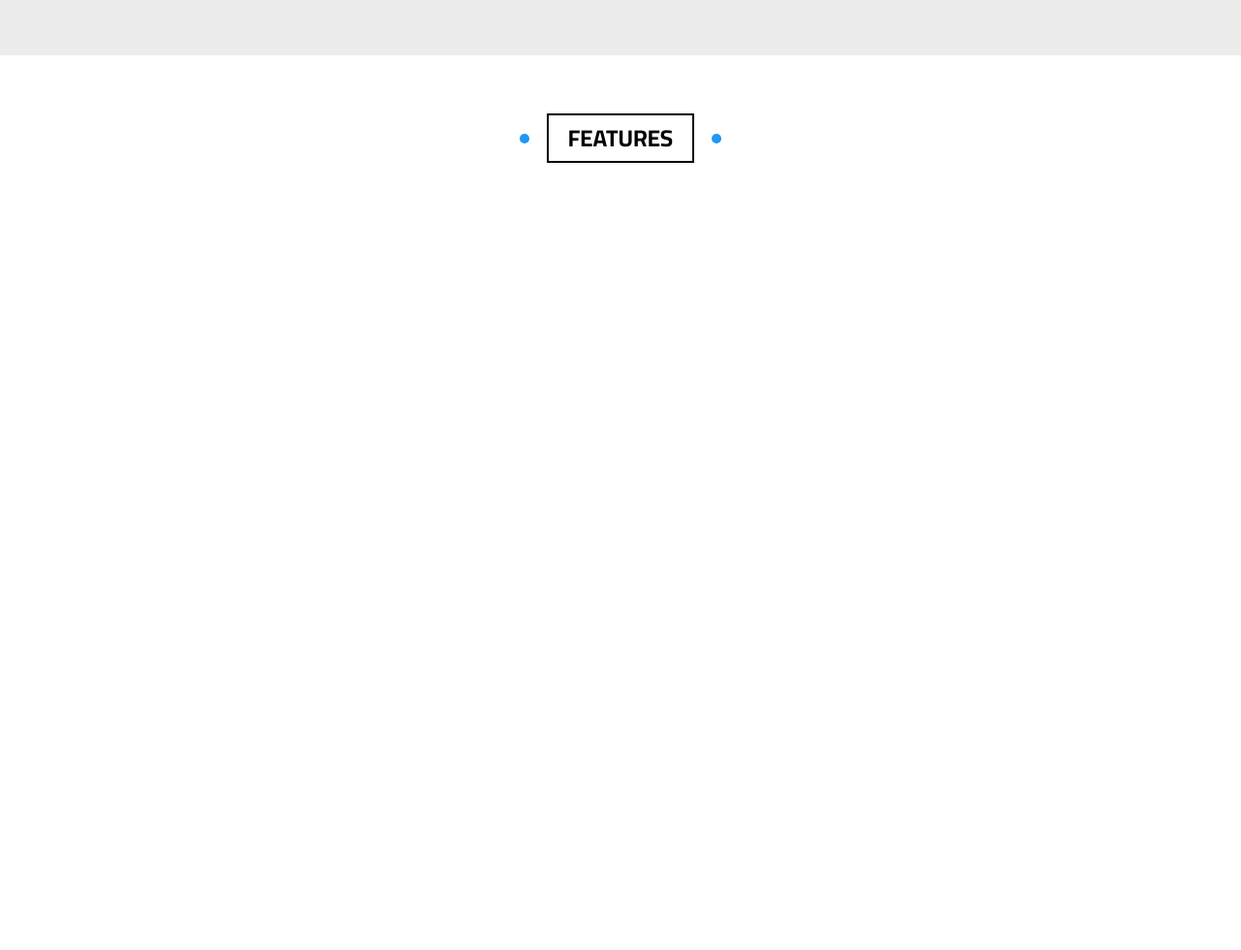
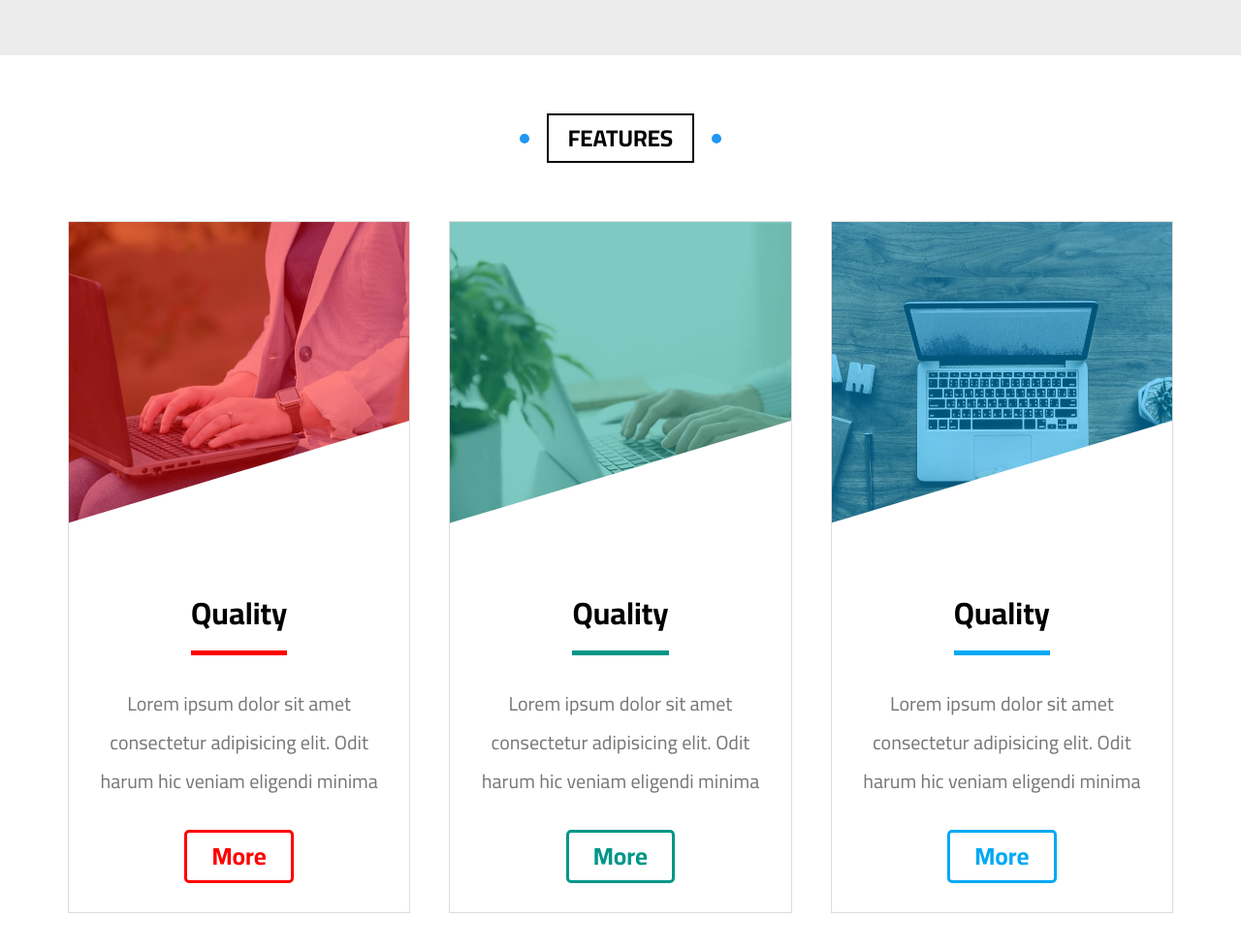
Before and after one commit to ahmedop/NOOR_World, a plain HTML site: page index.html in a window 1280 px wide. Shown: the part 2712-3692 px from the top of the page at 97% size. Before the commit the page ends 2940 px from the top, so only its background shows below. Drawn offline with Linux system fonts and the light colour scheme.

Commit message:
Added the features Section

```diff
--- a/css/noor.css
+++ b/css/noor.css
@@ -242,8 +242,6 @@ a.up i {
         top: -5px;
     }
 }
-
-
 
 a.up:hover i {
     transform: scale(1.5);
@@ -733,4 +731,173 @@ header .container ul li.last:hover .other-links {
     padding-bottom: var(--main-padding);
 }
 
+.features .container .parent {
+    padding-top: var(--main-padding);
+    display: grid;
+    grid-template-columns: repeat(auto-fill, minmax(300px, 1fr));
+    gap: 40px;
+}
+
+.features .container .parent .box {
+    overflow: hidden;
+    border: 1px solid #DDD;
+}
+
+.features .container .parent .box .image {
+    position: relative;
+    overflow: hidden;
+}
+
+.features .container .parent .box .image::before {
+    content: "";
+    width: 100%;
+    height: 100%;
+    position: absolute;
+    top: 0px;
+    left: 0px;
+    opacity: .5;
+}
+
+.features .container .parent .box.red .image::before {
+    background-color: red;
+}
+
+.features .container .parent .box.green .image::before {
+    background-color: #009688;
+}
+
+.features .container .parent .box.blue .image::before {
+    background-color: #03A9F4;
+}
+
+.features .container .parent .box .image::after {
+    content: "";
+    position: absolute;
+    bottom: 0px;
+    right: 0px;
+    width: 0;
+    height: 0;
+    border-style: solid;
+    border-color: transparent transparent #FFF transparent;
+    border-width: 0px 0px 150px 500px;
+    background-color: transparent;
+    transition: .3s;
+    -webkit-transition: .3s;
+    -moz-transition: .3s;
+    -ms-transition: .3s;
+    -o-transition: .3s;
+}
+
+.features .container .parent .box:hover .image::after {
+    border-width: 0px 500px 150px 0px;
+}
+
+.features .container .parent .box .image img {
+    max-width: 100%;
+
+}
+
+.features .container .parent .box .text {
+    text-align: center;
+    padding: 30px;
+}
+
+.features .container .parent .box .text h2 {
+    font-size: 32px;
+    width: fit-content;
+    margin: 0px auto;
+    padding-bottom: 20px;
+
+}
+
+.features .container .parent .box.red .text h2 {
+    border-bottom: 5px solid red;
+}
+
+.features .container .parent .box.green .text h2 {
+    border-bottom: 5px solid #009688;
+}
+
+.features .container .parent .box.blue .text h2 {
+    border-bottom: 5px solid #03A9F4;
+}
+
+.features .container .parent .box .text p {
+    color: var(--secondry-font-color);
+    line-height: 2;
+    padding: 30px 0px;
+    font-size: 20px;
+}
+
+.features .container .parent .box .text a {
+    padding: 10px 25px;
+    display: block;
+    width: fit-content;
+    margin: 0 auto;
+    font-size: 25px;
+    font-weight: 800;
+    border-radius: 5px;
+    -webkit-border-radius: 5px;
+    -moz-border-radius: 5px;
+    -ms-border-radius: 5px;
+    -o-border-radius: 5px;
+    position: relative;
+    transition: .5s;
+    -webkit-transition: .5s;
+    -moz-transition: .5s;
+    -ms-transition: .5s;
+    -o-transition: .5s;
+}
+
+.features .container .parent .box.red .text a {
+    color: red;
+    border: 3px solid red;
+}
+
+.features .container .parent .box.green .text a {
+    color: #009688;
+    border: 3px solid #009688;
+}
+
+.features .container .parent .box.blue .text a {
+    color: #03A9F4;
+    border: 3px solid #03A9F4;
+}
+
+.features .container .parent .box .text a::before {
+    content: "";
+    height: 100%;
+    width: 0px;
+    position: absolute;
+    left: 0px;
+    top: 0px;
+
+    z-index: -1;
+    transition: .5s;
+    -webkit-transition: .5s;
+    -moz-transition: .5s;
+    -ms-transition: .5s;
+    -o-transition: .5s;
+}
+
+.features .container .parent .box.red .text a::before {
+    background-color: red;
+}
+
+.features .container .parent .box.green .text a::before {
+    background-color: #009688;
+}
+
+.features .container .parent .box.blue .text a::before {
+    background-color: #03A9F4;
+}
+
+.features .container .parent .box:hover .text a {
+    color: #FFF;
+}
+
+.features .container .parent .box:hover .text a::before {
+    width: 100%;
+}
+
 /* End Features Section */
--- a/index.html
+++ b/index.html
@@ -233,18 +233,44 @@
                 <h2>features</h2>
             </div>
             <div class="parent">
-                <div class="box">
-
+                <div class="box red">
+                    <div class="image">
+                        <img src="media/images/features-01.jpg" alt="">
+                    </div>
+                    <div class="text">
+                        <h2>Quality</h2>
+                        <p>Lorem ipsum dolor sit amet consectetur adipisicing elit. Odit harum hic veniam eligendi
+                            minima</p>
+                        <a href="#">More</a>
+                    </div>
+                </div>
+                <div class="box green">
+                    <div class="image">
+                        <img src="media/images/features-02.jpg" alt="">
+                    </div>
+                    <div class="text">
+                        <h2>Quality</h2>
+                        <p>Lorem ipsum dolor sit amet consectetur adipisicing elit. Odit harum hic veniam eligendi
+                            minima</p>
+                        <a href="#">More</a>
+                    </div>
+                </div>
+                <div class="box blue">
+                    <div class="image">
+                        <img src="media/images/features-03.jpg" alt="">
+                    </div>
+                    <div class="text">
+                        <h2>Quality</h2>
+                        <p>Lorem ipsum dolor sit amet consectetur adipisicing elit. Odit harum hic veniam eligendi
+                            minima</p>
+                        <a href="#">More</a>
+                    </div>
                 </div>
             </div>
         </div>
     </div>
     <!-- End Features Section -->
 
-
-
-
-
 </body>
 
 </html>
```
